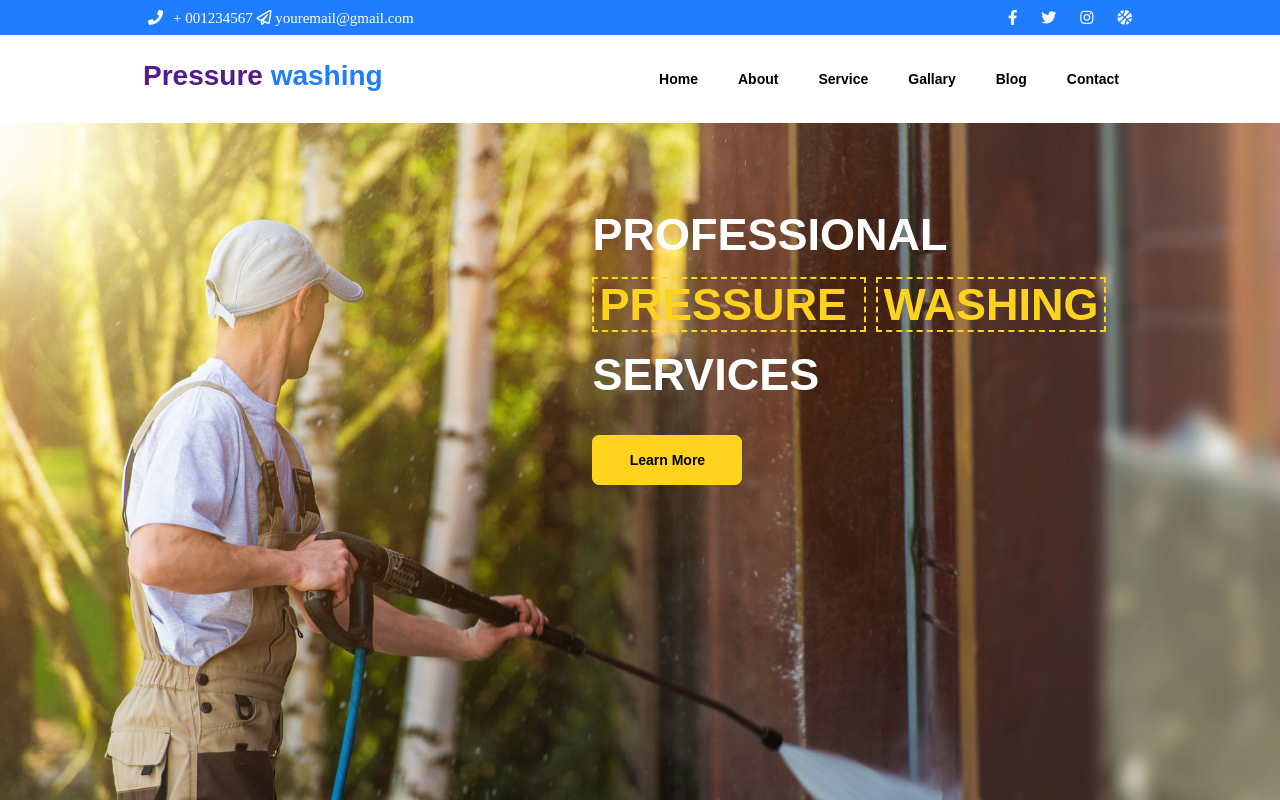
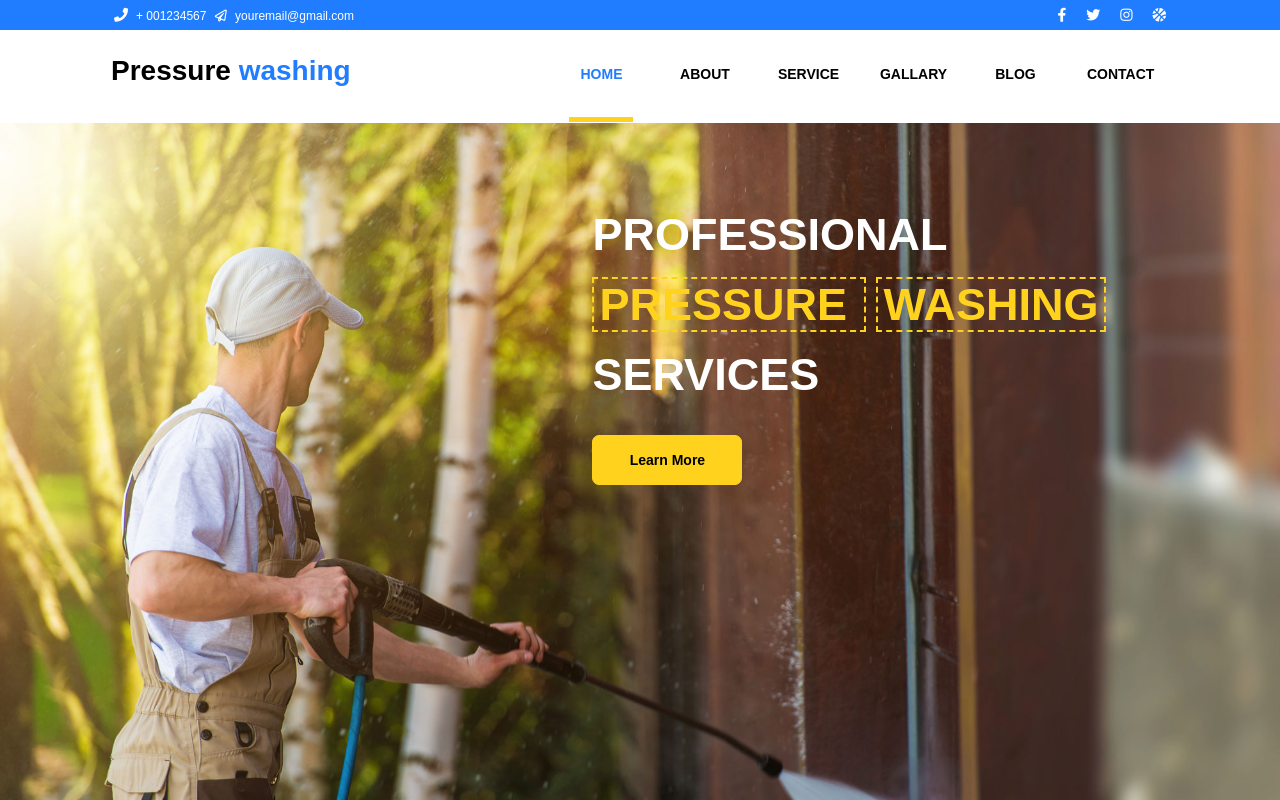
Before and after one commit to kadavalahiren/pressure-washing-templete, a plain HTML site: page index.html in a window 1280 px wide. Shown: the top 800 px of the page. Drawn offline with Linux system fonts and the light colour scheme.

Commit message:
change in div

```diff
--- a/css/style.css
+++ b/css/style.css
@@ -19,7 +19,7 @@ body {
 }
 
 .div_first {
-    width: 80%;
+    width: 85%;
     margin: auto;
 }
 
@@ -40,8 +40,10 @@ body {
 
 .txt {
     color: #fff;
-    font-size: 15px;
     display: inline-block;
+    font-weight: 100;
+    font-size: 12px;
+    font-family: 'montserrat', 'Arial', sans-serif;
     font-weight: 100;
 }
 
@@ -51,7 +53,7 @@ body {
 }
 
 .div_sec {
-    width: 80%;
+    width: 85%;
     margin: auto;
     padding: 0px 15px;
     overflow: auto;
@@ -66,13 +68,21 @@ body {
 .logo {
     font-size: 28px;
     font-weight: 800;
+    color: black;
     font-family: 'Montserrat', Arial, 'sans-serif';
 }
 
 .fab,.fas{
     color:white;
-    font-size: 15px;
-    padding: 10px;
+    font-size: 14px;
+    padding: 8px;
+    font-family: 'Montserrat', Arial, 'sans-serif';
+}
+.far{
+    color:white;
+    font-size: 12px;
+    padding: 5px;
+    font-family: 'Montserrat', Arial, 'sans-serif';
 }
 span {
     color: #207dff;
@@ -84,31 +94,56 @@ span {
 }
 
 ul {
-    display: block;
+    width: 100%;
+    display: inline-block;
     margin: 0px;
     padding: 0px;
     text-align: right;
+    font-size: 14px;
+    font-weight: 700;
 }
 
 li {
+    width: 100px;
     display: inline-block;
-    margin: 0px;
+    margin: auto;
+    text-align: center;
     padding: 36px 18px;
     font-weight: 700;
     font-size: 14px;
     font-family: 'Montserrat', Arial, 'sans-serif';
 }
+.menus{
+    display: inline-block;
+    color: #207dff;
+    font-size:14px;
+    font-family: 'Montserrat', Arial, 'sans-serif';
+}
+.bg{
+    width: 100%;
+    background-color: #ffd31d;
+    position: relative;
+    bottom: -35px;
+   text-align: center;
+    height: 5px;
+}
+.menu{
+    display: inline-block;
+    color: black;
+    font-size:14px;
+    font-family: 'Montserrat', Arial, 'sans-serif';
+}
 .third_div{
     width: 100%;
     height: 100%;
-    margin: auto;
     background-image: url(../image/bg_1.jpg);
-    background-position: center;
+    background-position: top;
+
     background-size: cover;
     background-attachment: fixed;
 }
 .div_third{
-    width: 80%;
+    width: 85%;
     height: 100%;
     margin: auto;
 }
--- a/index.html
+++ b/index.html
@@ -38,12 +38,16 @@
             </div>
             <div class="div_sec2">
                 <ul>
-                    <li>Home</li>
-                    <li>About</li>
-                    <li>Service</li>
-                    <li>Gallary</li>
-                    <li>Blog</li>
-                    <li>Contact</li>
+                    <li>
+                        <a href="" class="menus">HOME</a>
+                         <div class="bg"></div>
+                    </li>
+
+                    <li><a href="" class="menu">ABOUT</a></li>
+                    <li><a href="" class="menu">SERVICE</a></li>
+                    <li><a href="" class="menu">GALLARY</a></li>
+                    <li><a href="" class="menu">BLOG</a></li>
+                    <li><a href="" class="menu">CONTACT</a></li>
                 </ul>
             </div>
         </div>
```
